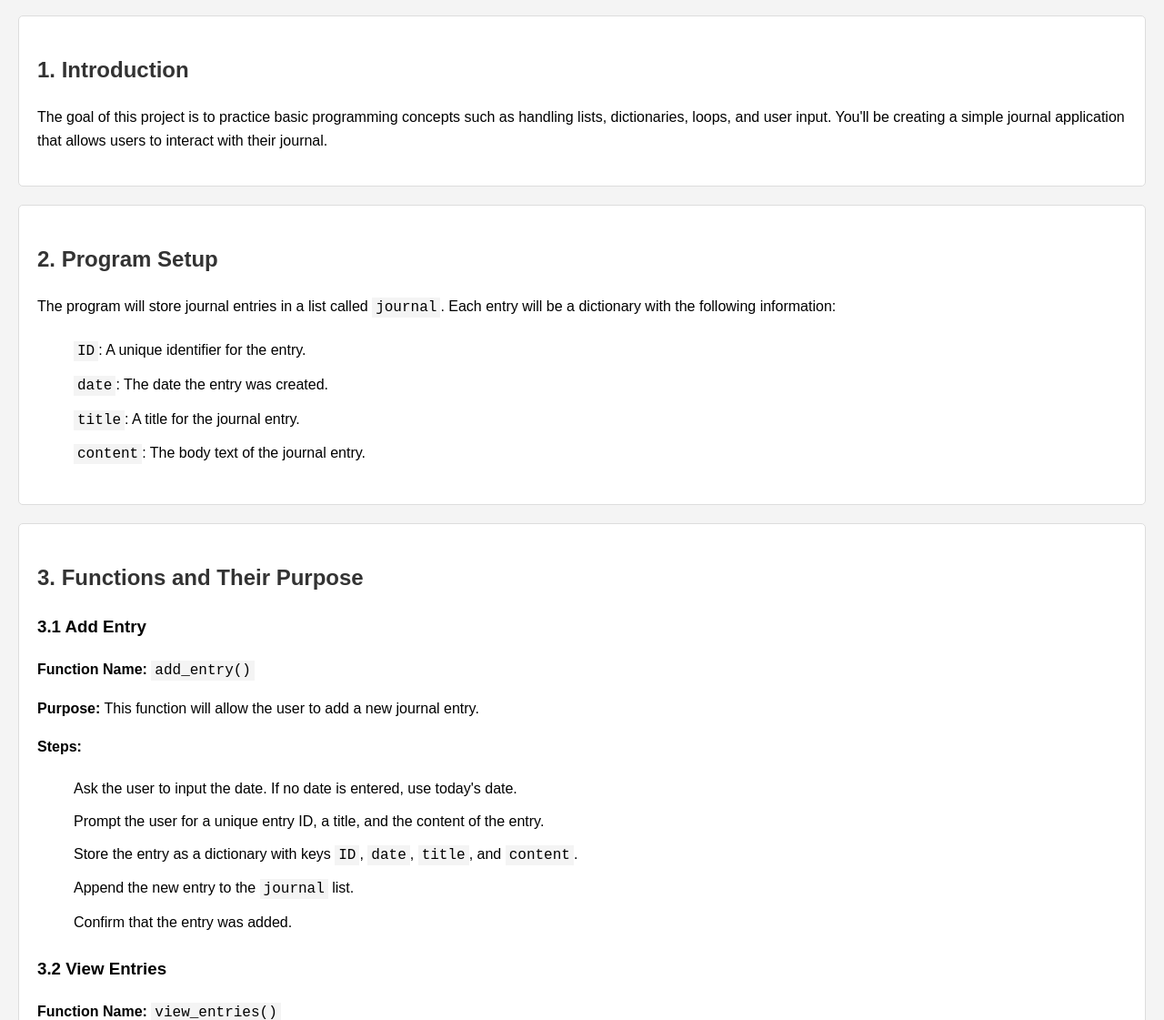
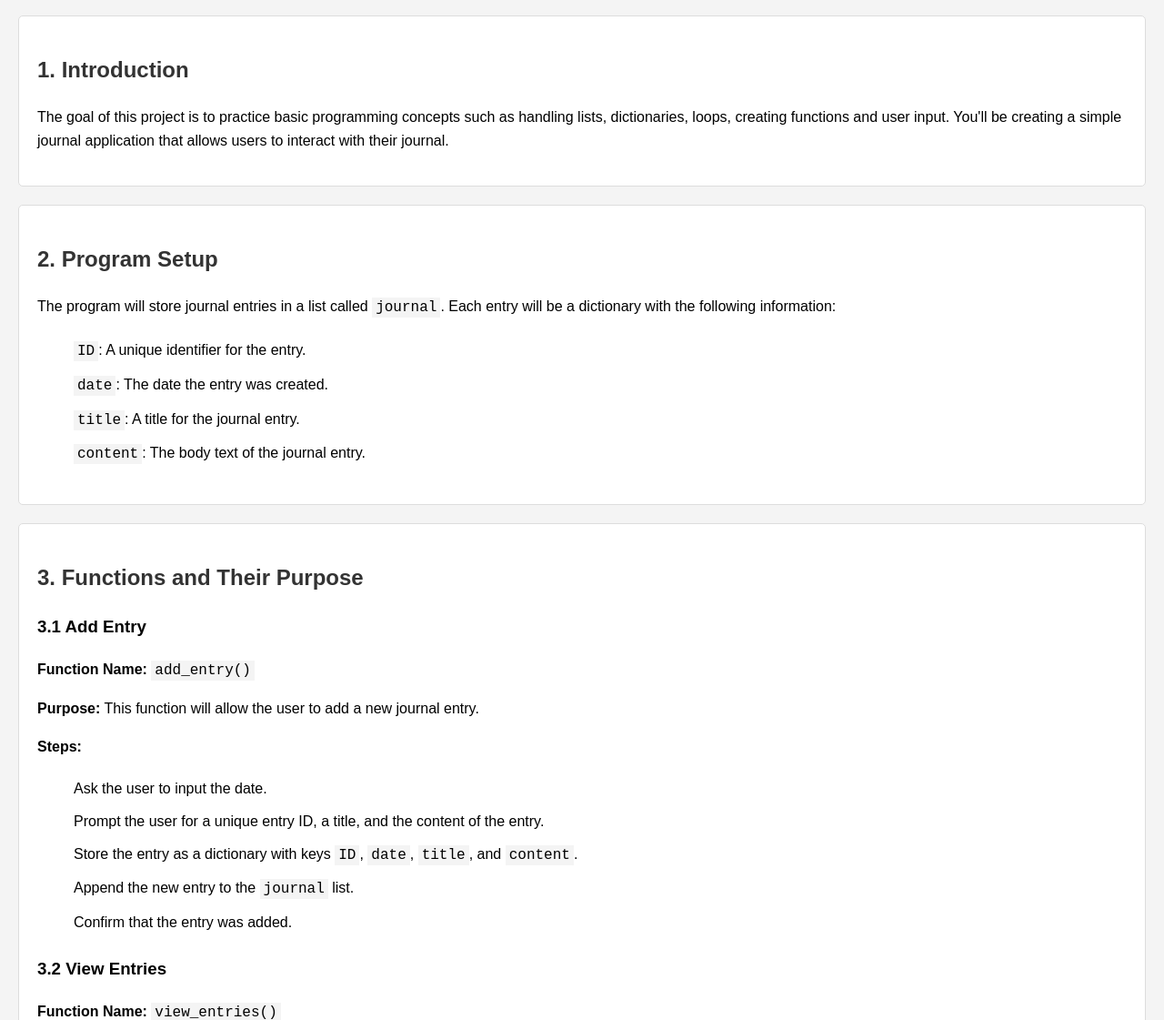
Before and after one commit to mukuls1107/cmd-journal, a plain HTML site: page index.html in a window 1280 px wide. Shown: the part 148-1269 px from the top of the page at 91% size. Drawn offline with Linux system fonts and the light colour scheme.

Commit message:
Update index.html
fix some changes

```diff
--- a/index.html
+++ b/index.html
@@ -48,7 +48,7 @@
 
     <div class="box">
         <h2>1. Introduction</h2>
-        <p>The goal of this project is to practice basic programming concepts such as handling lists, dictionaries, loops, and user input. You'll be creating a simple journal application that allows users to interact with their journal.</p>
+        <p>The goal of this project is to practice basic programming concepts such as handling lists, dictionaries, loops, creating functions and user input. You'll be creating a simple journal application that allows users to interact with their journal.</p>
     </div>
 
     <div class="box">
@@ -70,7 +70,7 @@
         <p><strong>Purpose:</strong> This function will allow the user to add a new journal entry.</p>
         <p><strong>Steps:</strong></p>
         <ul>
-            <li>Ask the user to input the date. If no date is entered, use today's date.</li>
+            <li>Ask the user to input the date.</li>
             <li>Prompt the user for a unique entry ID, a title, and the content of the entry.</li>
             <li>Store the entry as a dictionary with keys <code>ID</code>, <code>date</code>, <code>title</code>, and <code>content</code>.</li>
             <li>Append the new entry to the <code>journal</code> list.</li>
```
